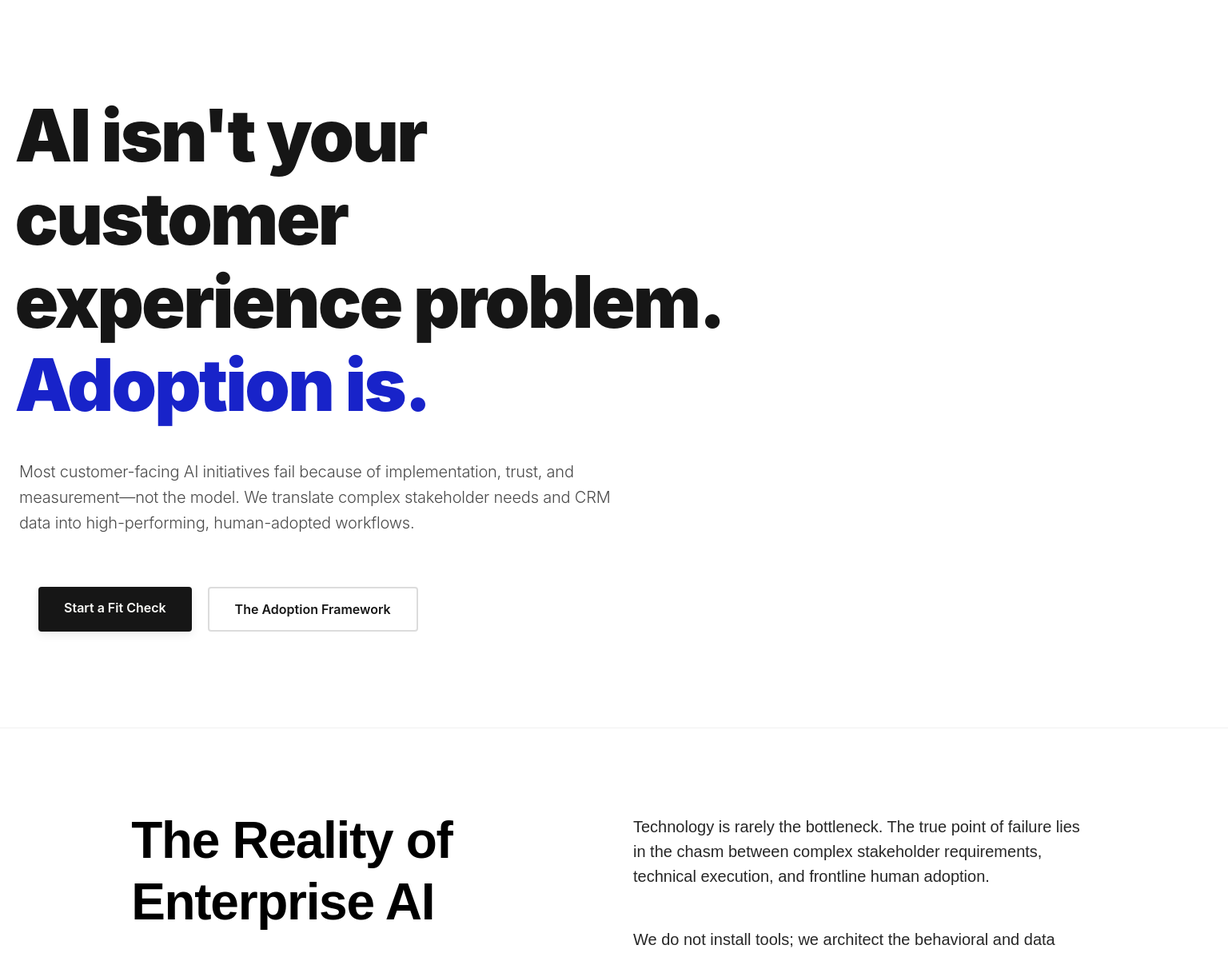
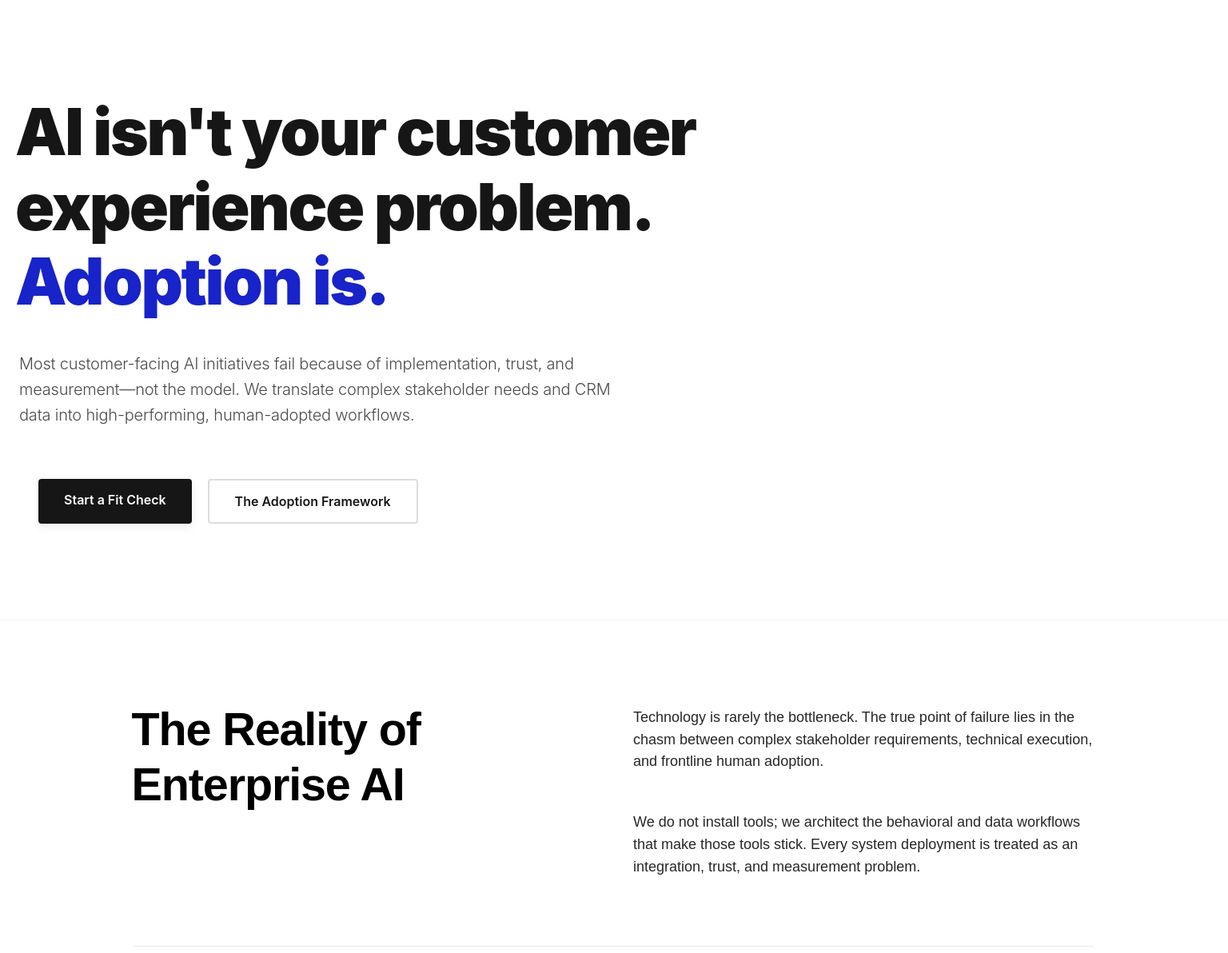
Before and after one commit to matt-rabah/cadencelab-astro7, an Astro site: page / in a window 1536 px wide. Shown: the part 108-1300 px from the top of the page at 80% size. Built offline with nearby package versions, Linux system fonts and the light colour scheme; Astro itself is replaced by a stand-in of ours.

Commit message:
typesetting

```diff
--- a/src/layouts/Layout.astro
+++ b/src/layouts/Layout.astro
@@ -37,7 +37,7 @@ const {
     width: 100%;
     min-height: 100vh;
     background-color: #ffffff;
-    color: rgba(0, 0, 0, 0.85); /* Premium soft ink-charcoal instead of raw harsh black */
+    color: rgba(0, 0, 0, 0.85); /* Premium soft ink-charcoal */
     font-family: var(--font-sans, -apple-system, BlinkMacSystemFont, sans-serif);
     -webkit-font-smoothing: antialiased;
     -moz-osx-font-smoothing: grayscale;
@@ -54,22 +54,22 @@ const {
     text-decoration: none;
   }
 
-  /* --- 👑 THE EXPORTED EDITORIAL TYPOGRAPHY RULES --- */
+  /* --- 👑 PROPORTIONALLY SCALED EDITORIAL TYPOGRAPHY (0.90x Engine) --- */
 
-  /* H1: Ultra-bold Primary Title Node */
+  /* H1: Primary Title Node (Scaled Max down from 90.4px to 81.36px) */
   h1, .display-h1 {
     font-family: var(--font-sans), sans-serif;
     font-weight: 700;
-    line-height: 1.0;
-    letter-spacing: -0.04em;
-    transform: translateX(-0.06em); /* Perfect edge margin tracking */
+    line-height: 1.0; /* Preserved tight block execution */
+    letter-spacing: -0.04em; /* Preserved tracking ratio */
+    transform: translateX(-0.06em); /* Preserved optical margin alignment */
     margin: 0;
 
-    /* Fluid calculation curve: Glides between 300px and 1440px viewports */
-    font-size: calc(33.0526px + 3.98246vw);
+    /* Scaled fluid curve formula: 33.05px baseline down to 29.74px */
+    font-size: calc(29.7473px + 3.5842vw);
   }
 
-  /* H2: Secondary Heading Matrix */
+  /* H2: Secondary Heading Matrix (Scaled Max down from 63.96px to 57.56px) */
   h2, .display-h2 {
     font-family: var(--font-sans), sans-serif;
     font-weight: 600;
@@ -78,10 +78,11 @@ const {
     transform: translateX(-0.06em);
     margin: 2px 0 12px 0;
 
-    font-size: calc(23.5768px + 2.80439vw);
+    /* Scaled fluid curve formula: 23.57px baseline down to 21.21px */
+    font-size: calc(21.2191px + 2.5239vw);
   }
 
-  /* H3: Accordion Headers & Feature Group Dividers */
+  /* H3: Section Headings & Card Titles (Scaled Max down from 45px to 40.5px) */
   h3, .display-h3 {
     font-family: var(--font-sans), sans-serif;
     font-weight: 600;
@@ -90,10 +91,11 @@ const {
     transform: translateX(-0.06em);
     margin: 0;
 
-    font-size: calc(18.4737px + 1.84211vw);
+    /* Scaled fluid curve formula: 18.47px baseline down to 16.62px */
+    font-size: calc(16.6263px + 1.6579vw);
   }
 
-  /* H5 / H6: Small Sub-headings, Footers, and Category Group Tags */
+  /* H5 / H6: Small Sub-headings, Footers, and Category Group Tags (Scaled Max from 20px to 18px) */
   h5, .display-h5, h6, .display-h6 {
     font-family: var(--font-sans), sans-serif;
     line-height: 1.2;
@@ -103,32 +105,32 @@ const {
   h5, .display-h5 {
     font-weight: 600;
     letter-spacing: -0.02em;
-    font-size: calc(14.9474px + 0.35088vw);
+    font-size: calc(13.4527px + 0.3158vw);
   }
 
   h6, .display-h6 {
     font-weight: 400;
     letter-spacing: 0em;
-    font-size: calc(14.9474px + 0.35088vw);
+    font-size: calc(13.4527px + 0.3158vw);
   }
 
-  /* P: Deep Reading Editorial Paragraph Copy Block */
+  /* P: Sweet Spot Mid-Scale Editorial Paragraph Copy Block (Scaled from 20px to 18px) */
   p, .body-copy {
-    font-family: var(--font-serif-text), Georgia, serif; /* Enforces the reading serif loop */
-    font-size: 20px;
-    font-weight: 300; /* Crisp, elegant ultra-light weight */
-    line-height: 1.55; /* Open spacing reduces cognitive loading */
+    font-family: var(--font-serif-text), Georgia, serif;
+    font-size: 18px;
+    font-weight: 300; /* Maintains clean, luxury editorial lightness */
+    line-height: 1.55; /* Proportional line spacing computes to 27.9px */
     letter-spacing: normal;
     margin: 8px 0 20px 0;
     color: rgba(0, 0, 0, 0.85);
   }
 
-  /* Cap the maximum sizes securely once the viewport hits standard 1440px desktop width */
+  /* Rigidly locks maximum sizes the second the viewport strikes the 1440px desktop width barrier */
   @media screen and (min-width: 1440px) {
-    h1, .display-h1 { font-size: 90.4px !important; }
-    h2, .display-h2 { font-size: 63.96px !important; }
-    h3, .display-h3 { font-size: 45px !important; }
-    h5, .display-h5 { font-size: 20px !important; }
-    h6, .display-h6 { font-size: 20px !important; }
+    h1, .display-h1 { font-size: 81.36px !important; }
+    h2, .display-h2 { font-size: 57.56px !important; }
+    h3, .display-h3 { font-size: 40.50px !important; }
+    h5, .display-h5 { font-size: 18.00px !important; }
+    h6, .display-h6 { font-size: 18.00px !important; }
   }
 </style>
```
